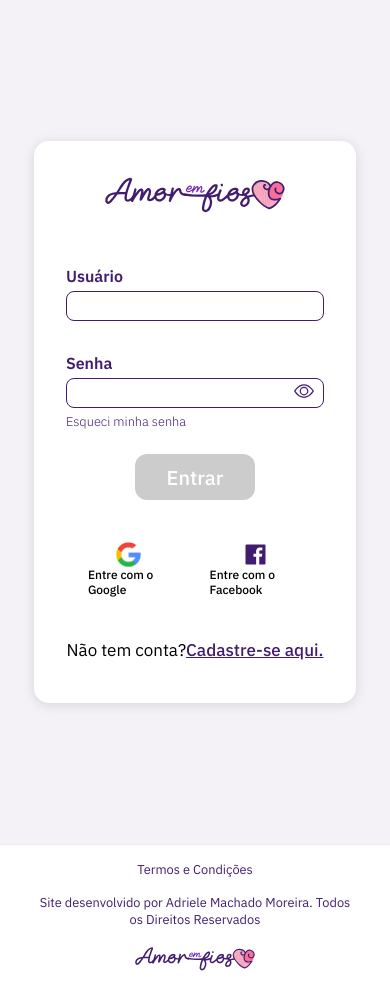
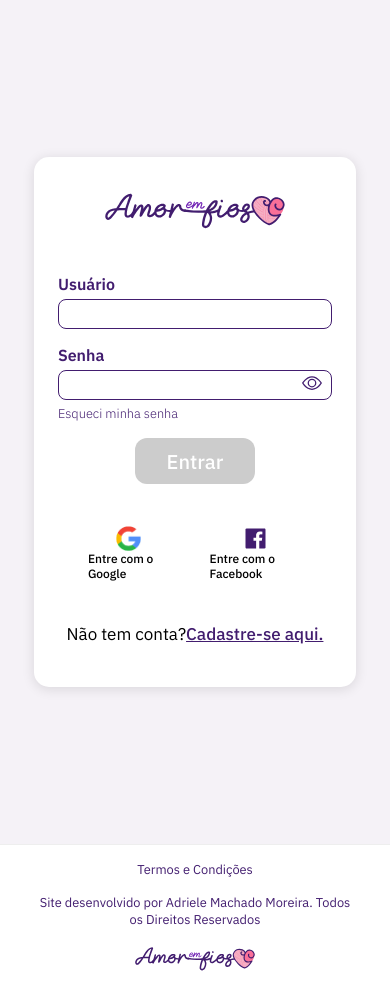
Before and after one commit to adrielemachado/TCC-FordEnter-AdrieleMachado, an Angular app: page / in a window 390 px wide. Built offline with nearby package versions, Linux system fonts and the light colour scheme.

Commit message:
fix(login): Corrige overflow de inputs em telas menores

```diff
--- a/src/app/components/login/login.component.css
+++ b/src/app/components/login/login.component.css
@@ -260,7 +260,7 @@ button:disabled {
 
     .usuario, .senha {
         font-size: 1rem;
-        margin: 0.5rem;
+        margin: 0;
         text-align: left;
     }
 
```
